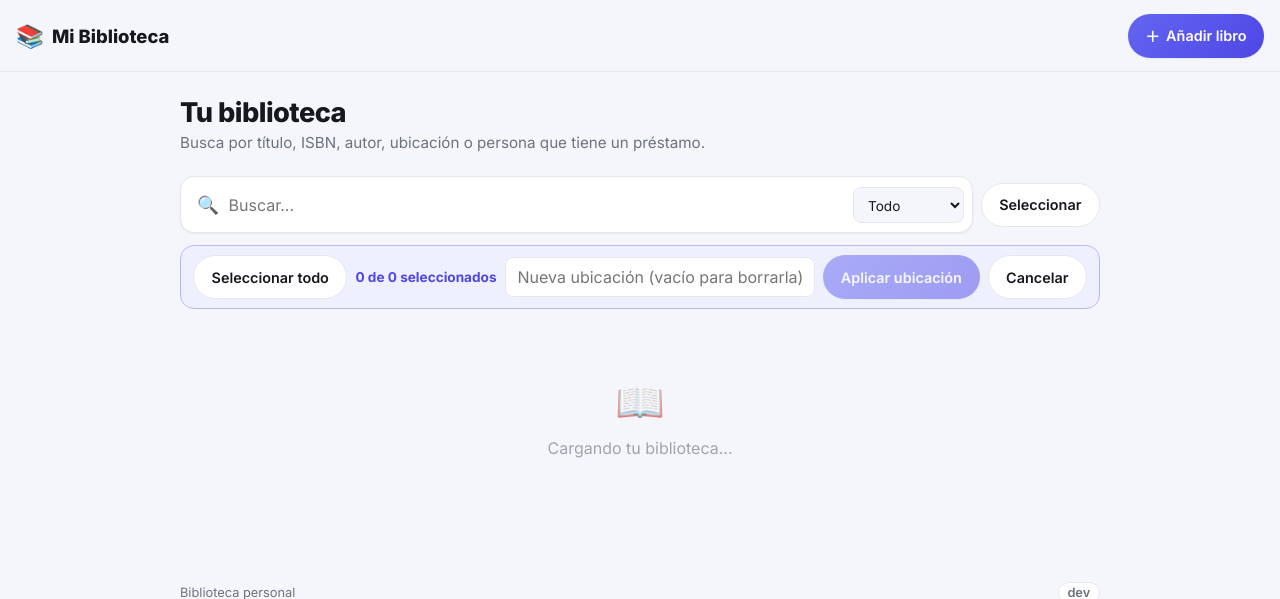
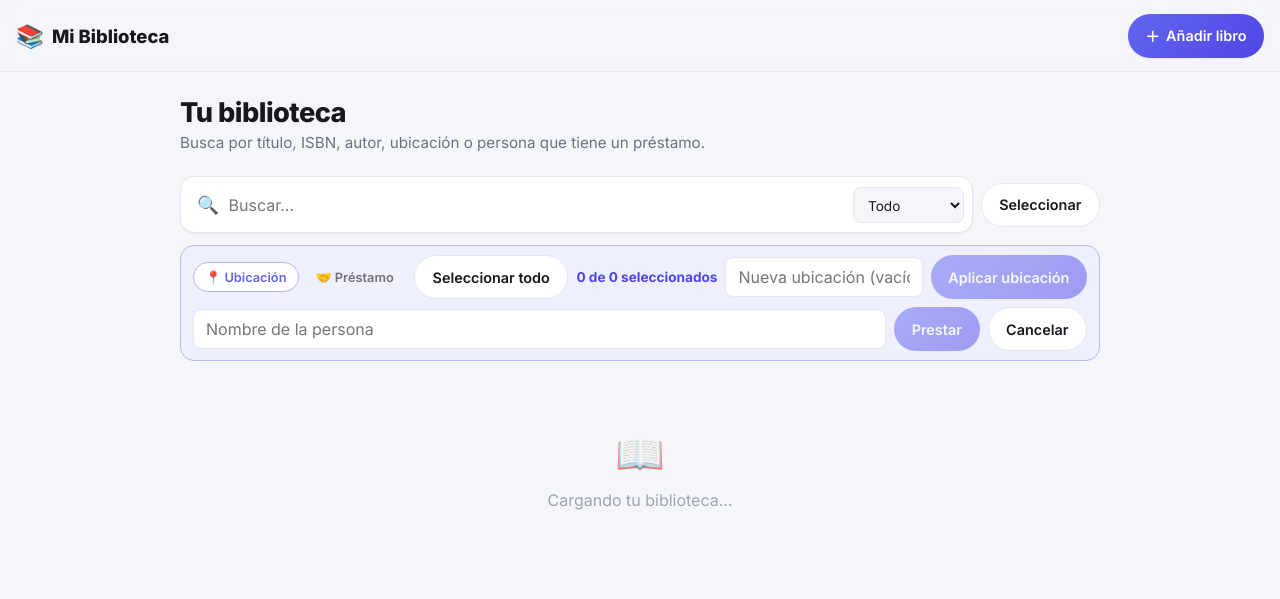
Before and after one commit to ajifernandez/biblioteca-personal, a Flask app: page / in a window 1280 px wide. Shown: the top 599 px of the page. Run offline with Flask 3, Linux system fonts and the light colour scheme; data that the repository does not hold is empty; parts of the project's set-up code (start-up, migrations or seed data) failed here and were passed over; some libraries are stand-ins or nearby versions.

Commit message:
Add bulk loan: lend multiple selected books to the same person
Bulk-bar now has two tabs (Ubicación / Préstamo). Books already on
loan are skipped so an existing loan is never overwritten.

```diff
--- a/app.py
+++ b/app.py
@@ -282,6 +282,31 @@ def bulk_update_location():
     return render_template("partials/_book_list.html", books=find_books(q, field))
 
 
+@app.route("/books/bulk-loan", methods=["POST"])
+def bulk_create_loan():
+    db = get_db()
+    book_ids = [b for b in request.form.getlist("book_ids") if b.isdigit()]
+    borrower_name = request.form.get("borrower_name", "").strip()
+    if book_ids and borrower_name:
+        already_loaned = {
+            row["book_id"]
+            for row in db.execute(
+                "SELECT book_id FROM loans WHERE returned_at IS NULL"
+            ).fetchall()
+        }
+        loaned_at = datetime.now().strftime("%Y-%m-%d")
+        to_loan = [b for b in book_ids if int(b) not in already_loaned]
+        db.executemany(
+            "INSERT INTO loans (book_id, borrower_name, loaned_at) VALUES (?, ?, ?)",
+            [(book_id, borrower_name, loaned_at) for book_id in to_loan],
+        )
+        db.commit()
+
+    q = request.form.get("q", "").strip()
+    field = request.form.get("field", "todo")
+    return render_template("partials/_book_list.html", books=find_books(q, field))
+
+
 @app.route("/scan")
 def scan():
     return render_template("scan.html")
--- a/static/style.css
+++ b/static/style.css
@@ -207,9 +207,38 @@ body {
   color: var(--primary-hover);
   white-space: nowrap;
 }
-#bulk-location {
+
+.bulk-tabs {
+  display: flex;
+  gap: 0.3rem;
+}
+.bulk-tab {
+  font-family: inherit;
+  font-size: 0.8rem;
+  font-weight: 600;
+  padding: 0.4rem 0.7rem;
+  border-radius: 999px;
+  border: 1px solid transparent;
+  background: transparent;
+  color: var(--text-muted);
+  cursor: pointer;
+}
+.bulk-tab.active {
+  background: var(--bg-elevated);
+  color: var(--primary);
+  border-color: color-mix(in srgb, var(--primary) 40%, var(--border));
+}
+
+.bulk-action {
+  display: flex;
+  align-items: center;
+  gap: 0.5rem;
   flex: 1;
-  min-width: 160px;
+  min-width: 220px;
+}
+.bulk-action input {
+  flex: 1;
+  min-width: 140px;
   font-family: inherit;
   font-size: 16px; /* evita zoom automático al enfocar en iOS Safari */
   padding: 0.55rem 0.75rem;
@@ -219,8 +248,8 @@ body {
   color: var(--text);
   outline: none;
 }
-#bulk-apply:disabled { opacity: 0.5; cursor: not-allowed; }
-#bulk-apply:disabled:hover { box-shadow: var(--shadow-sm); transform: none; }
+.bulk-action button:disabled { opacity: 0.5; cursor: not-allowed; }
+.bulk-action button:disabled:hover { box-shadow: var(--shadow-sm); transform: none; }
 
 /* Book grid */
 .book-grid {
--- a/templates/index.html
+++ b/templates/index.html
@@ -22,12 +22,18 @@
 </div>
 
 <div id="bulk-bar" class="bulk-bar" hidden>
+  <div class="bulk-tabs">
+    <button type="button" class="bulk-tab active" data-mode="location">📍 Ubicación</button>
+    <button type="button" class="bulk-tab" data-mode="loan">🤝 Préstamo</button>
+  </div>
   <button type="button" id="select-all" class="btn btn-ghost">Seleccionar todo</button>
   <span id="bulk-count">0 de 0 seleccionados</span>
+
+  <div class="bulk-action" data-mode="location">
     <input type="text" id="bulk-location" name="location" placeholder="Nueva ubicación (vacío para borrarla)">
     <button
       type="button"
-    id="bulk-apply"
+      id="bulk-apply-location"
       class="btn btn-primary"
       disabled
       hx-post="{{ url_for('bulk_update_location') }}"
@@ -35,6 +41,22 @@
       hx-include="#page-scope, #bulk-location, .search-card input[name='q'], .search-card select[name='field']"
       hx-on::after-request="exitSelectMode()"
     >Aplicar ubicación</button>
+  </div>
+
+  <div class="bulk-action" data-mode="loan" hidden>
+    <input type="text" id="bulk-borrower" name="borrower_name" placeholder="Nombre de la persona">
+    <button
+      type="button"
+      id="bulk-apply-loan"
+      class="btn btn-primary"
+      disabled
+      hx-post="{{ url_for('bulk_create_loan') }}"
+      hx-target="#results"
+      hx-include="#page-scope, #bulk-borrower, .search-card input[name='q'], .search-card select[name='field']"
+      hx-on::after-request="exitSelectMode()"
+    >Prestar</button>
+  </div>
+
   <button type="button" id="bulk-cancel" class="btn btn-ghost">Cancelar</button>
 </div>
 
@@ -49,15 +71,35 @@
     var boxes = document.querySelectorAll('#results input[name="book_ids"]');
     var n = Array.prototype.filter.call(boxes, function (cb) { return cb.checked; }).length;
     document.getElementById('bulk-count').textContent = n + ' de ' + boxes.length + ' seleccionados';
-    document.getElementById('bulk-apply').disabled = n === 0;
+    document.getElementById('bulk-apply-location').disabled = n === 0;
+    document.getElementById('bulk-apply-loan').disabled =
+      n === 0 || document.getElementById('bulk-borrower').value.trim() === '';
     document.getElementById('select-all').textContent =
       boxes.length > 0 && n === boxes.length ? 'Deseleccionar todo' : 'Seleccionar todo';
   }
+
+  function setBulkMode(mode) {
+    document.querySelectorAll('.bulk-tab').forEach(function (tab) {
+      tab.classList.toggle('active', tab.dataset.mode === mode);
+    });
+    document.querySelectorAll('.bulk-action').forEach(function (group) {
+      group.hidden = group.dataset.mode !== mode;
+    });
+  }
+
+  document.querySelectorAll('.bulk-tab').forEach(function (tab) {
+    tab.addEventListener('click', function () { setBulkMode(tab.dataset.mode); });
+  });
+
+  document.getElementById('bulk-borrower').addEventListener('input', updateBulkBar);
 
   function exitSelectMode() {
     document.body.classList.remove('select-mode');
     document.getElementById('bulk-bar').hidden = true;
     document.getElementById('select-toggle').textContent = 'Seleccionar';
+    document.getElementById('bulk-location').value = '';
+    document.getElementById('bulk-borrower').value = '';
+    setBulkMode('location');
     document.querySelectorAll('#results input[name="book_ids"]:checked').forEach(function (cb) {
       cb.checked = false;
     });
```
Lines whose indentation alone changed are shown as unchanged.
